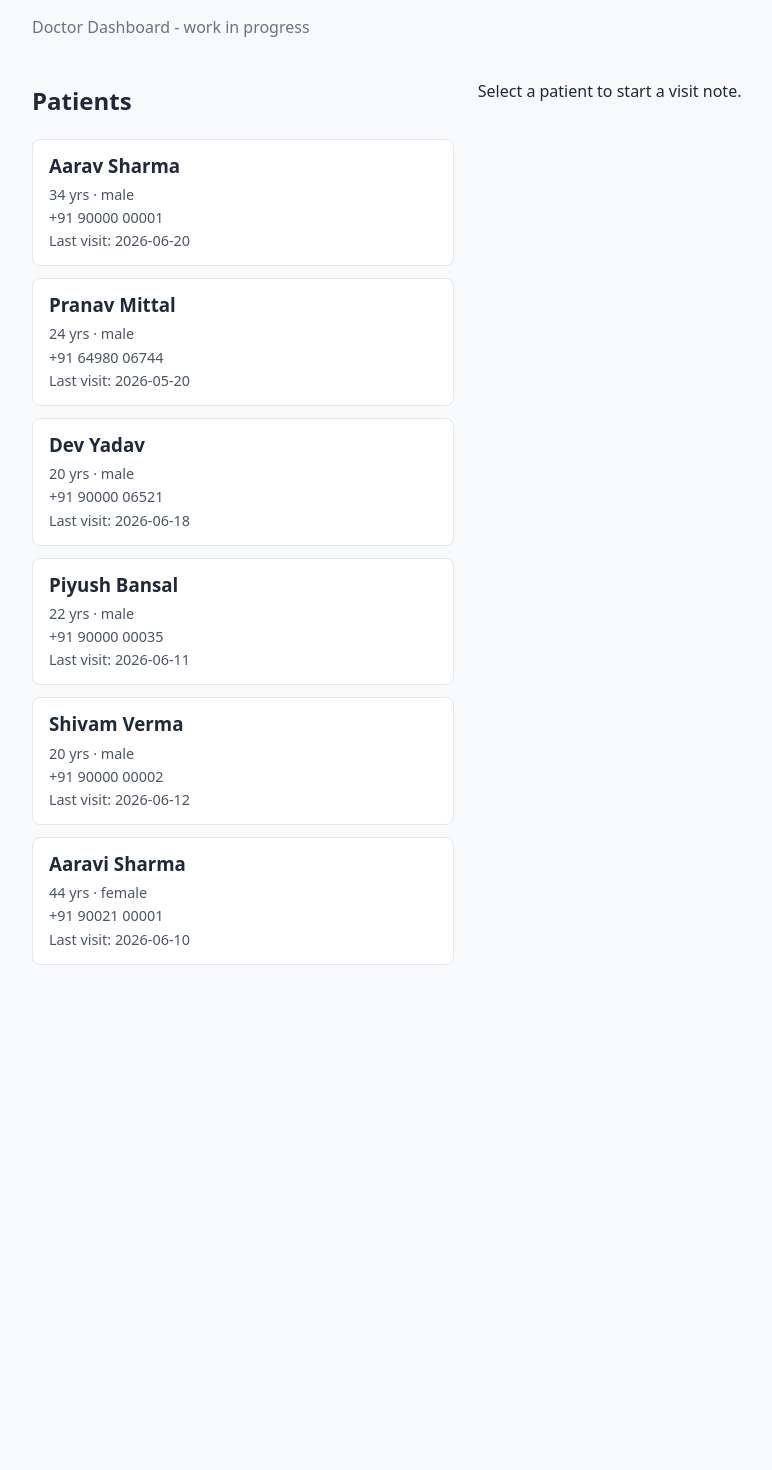
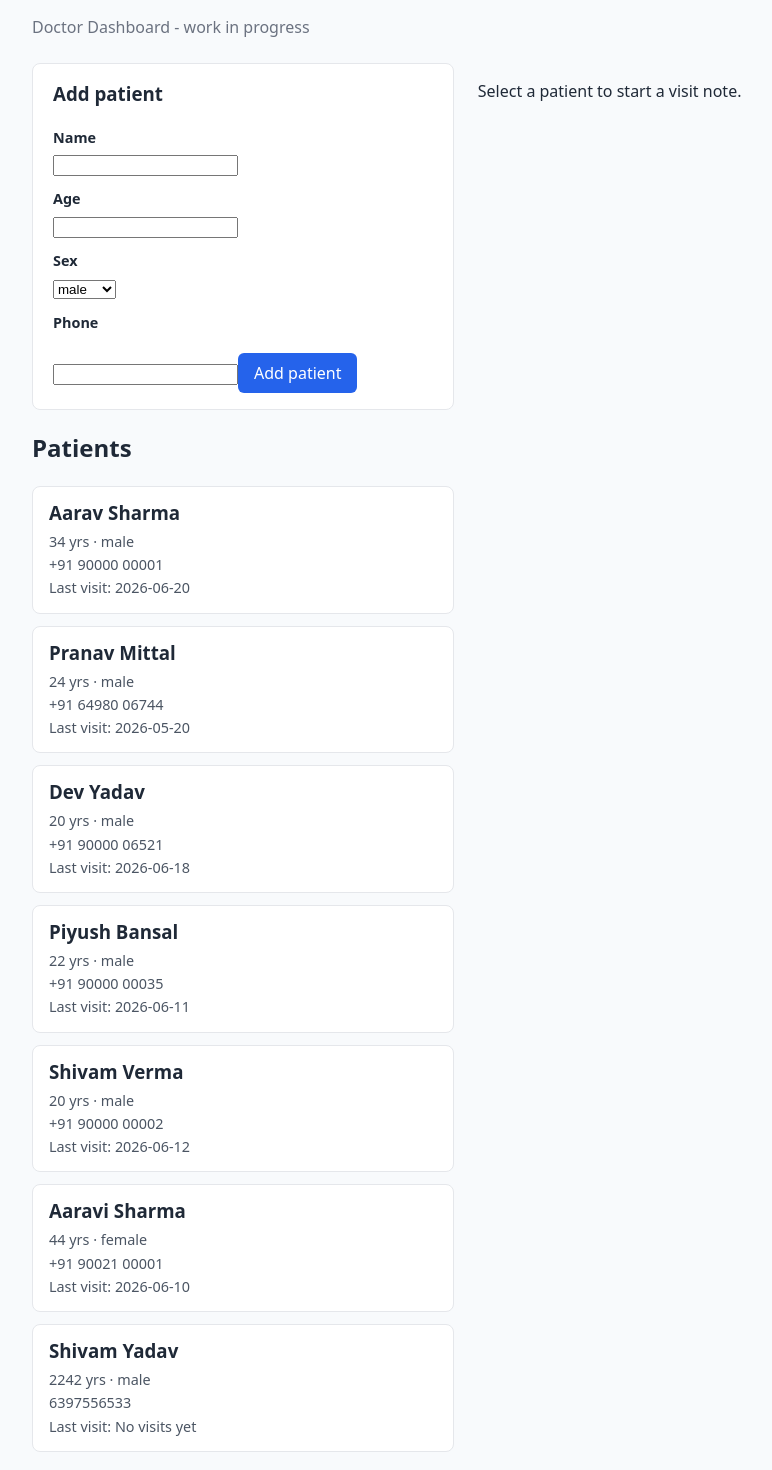
Before and after one commit to Shivam1q/Clinica, a React (Vite) app in the folder client/: page / in a window 1280 px wide. Shown: the part 100-1570 px from the top of the page, without its empty margins (132-904 px from the left). Before the commit the page ends 1101 px from the top, so only its background shows below. Built offline with nearby package versions, Linux system fonts and the light colour scheme; data requests are answered from the project's data file.

Commit message:
feat(client): create patient and visit via POST

```diff
--- a/client/db.json
+++ b/client/db.json
@@ -47,7 +47,24 @@
       "sex": "female",
       "phone": "+91 90021 00001",
       "lastVisit": "2026-06-10"
+    },
+    {
+      "name": "Shivam Yadav",
+      "age": 2242,
+      "sex": "male",
+      "phone": "6397556533",
+      "id": "hAW8mj3jpcY"
     }
   ],
-  "visits": []
+  "visits": [
+    {
+      "patientId": "hAW8mj3jpcY",
+      "complaint": "edghdh",
+      "diagnosis": "dsgd",
+      "treatment": "sgd",
+      "date": "2026-07-01T13:08:28.439Z",
+      "id": "7abato6gnL8"
+    }
+  ],
+  "$schema": "./node_modules/json-server/schema.json"
 }
--- a/client/src/App.tsx
+++ b/client/src/App.tsx
@@ -3,6 +3,8 @@ import type { Patient } from "./types";
 import { getAllPatients } from "./services/patients";
 import PatientList from "./components/PatientList";
 import VisitNoteForm from "./components/VisitNoteForm";
+import { createPatient } from "./services/patients";
+import NewPatientForm from "./components/NewPatientForm";
 
 const App = () => {
   const [selected, setSelected] = useState<Patient | null>(null);
@@ -17,6 +19,11 @@ const App = () => {
       .finally(() => setLoading(false));
   }, []);
 
+  const handleAddPatient = async (fields: Omit<Patient, "id">) => {
+    const created = await createPatient(fields);
+    setPatients(patients.concat(created));
+  };
+
   return (
     <div className="app">
       <header>
@@ -26,6 +33,7 @@ const App = () => {
 
       <div className="layout">
         <section className="sidebar">
+          <NewPatientForm onAdd={handleAddPatient} />
           <h2>Patients</h2>
           {loading && <p>Loading patients…</p>}
           {error && <p className="error">{error}</p>}
--- /dev/null
+++ b/client/src/components/NewPatientForm.tsx
@@ -0,0 +1,60 @@
+import { useState } from "react";
+import type { Patient } from "../types";
+
+interface NewPatientFormProps {
+  onAdd: (patient: Omit<Patient, "id">) => void;
+}
+
+const NewPatientForm = ({ onAdd }: NewPatientFormProps) => {
+  const [name, setName] = useState("");
+  const [age, setAge] = useState("");
+  const [sex, setSex] = useState<Patient["sex"]>("male");
+  const [phone, setPhone] = useState("");
+
+  const handleSubmit = (event: React.FormEvent<HTMLFormElement>) => {
+    event.preventDefault();
+    onAdd({ name, age: Number(age), sex, phone });
+    setName("");
+    setAge("");
+    setSex("male");
+    setPhone("");
+  };
+
+  return (
+    <form onSubmit={handleSubmit}>
+      <h3>Add patient</h3>
+      <label htmlFor="name">Name</label>
+      <input id="name" value={name} onChange={(e) => setName(e.target.value)} />
+
+      <label htmlFor="age">Age</label>
+      <input
+        id="age"
+        type="number"
+        value={age}
+        onChange={(e) => setAge(e.target.value)}
+      />
+
+      <label htmlFor="sex">Sex</label>
+      <select
+        id="sex"
+        value={sex}
+        onChange={(e) => setSex(e.target.value as Patient["sex"])}
+      >
+        <option value="male">male</option>
+        <option value="female">female</option>
+        <option value="other">other</option>
+      </select>
+
+      <label htmlFor="phone">Phone</label>
+      <input
+        id="phone"
+        value={phone}
+        onChange={(e) => setPhone(e.target.value)}
+      />
+
+      <button type="submit">Add patient</button>
+    </form>
+  );
+};
+
+export default NewPatientForm;
--- a/client/src/components/VisitNoteForm.tsx
+++ b/client/src/components/VisitNoteForm.tsx
@@ -1,5 +1,6 @@
 import { useState } from "react";
 import type { Patient } from "../types";
+import { createVisit } from "../services/visits";
 
 interface VisitNoteFormProps {
   patient: Patient;
@@ -10,13 +11,16 @@ const VisitNoteForm = ({ patient }: VisitNoteFormProps) => {
   const [diagnosis, setDiagnosis] = useState<string>("");
   const [treatment, setTreatment] = useState<string>("");
 
-  const handleSubmit = (event: React.FormEvent<HTMLFormElement>) => {
+  const handleSubmit = async (event: React.FormEvent<HTMLFormElement>) => {
     event.preventDefault();
-    const note = { patientId: patient.id, complaint, diagnosis, treatment };
-    console.log("Visit note saved (mock):", note);
-    setComplaint("");
-    setDiagnosis("");
-    setTreatment("");
+    await createVisit({
+      patientId: patient.id,
+      complaint,
+      diagnosis,
+      treatment,
+      date: new Date().toISOString(),
+    });
+    setComplaint(""); setDiagnosis(""); setTreatment("");
   };
 
   return (
--- a/client/src/services/patients.ts
+++ b/client/src/services/patients.ts
@@ -7,3 +7,10 @@ export const getAllPatients = async (): Promise<Patient[]> => {
   const response = await axios.get<Patient[]>(baseUrl);
   return response.data;
 };
+
+export const createPatient = async (
+  patient: Omit<Patient, "id">,
+): Promise<Patient> => {
+  const response = await axios.post<Patient>(baseUrl, patient);
+  return response.data;
+};
--- /dev/null
+++ b/client/src/services/visits.ts
@@ -0,0 +1,9 @@
+import axios from "axios";
+import type { Visit } from "../types";
+
+const baseUrl = "http://localhost:3001/visits";
+
+export const createVisit = async (visit: Omit<Visit, "id">): Promise<Visit> => {
+  const response = await axios.post<Visit>(baseUrl, visit);
+  return response.data;
+};
```
Also changed, not shown: client/src/types.ts (+9 -0 lines).
